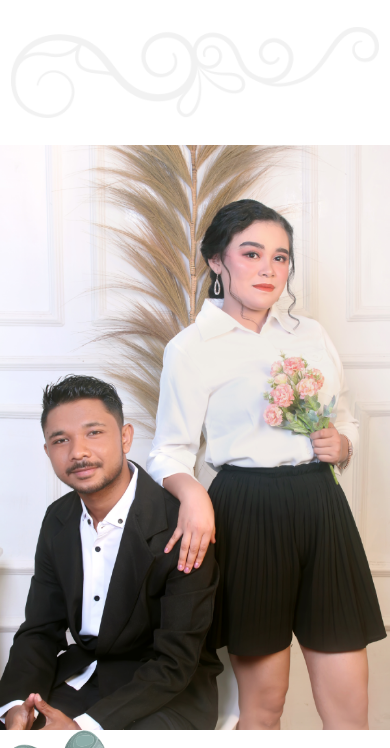
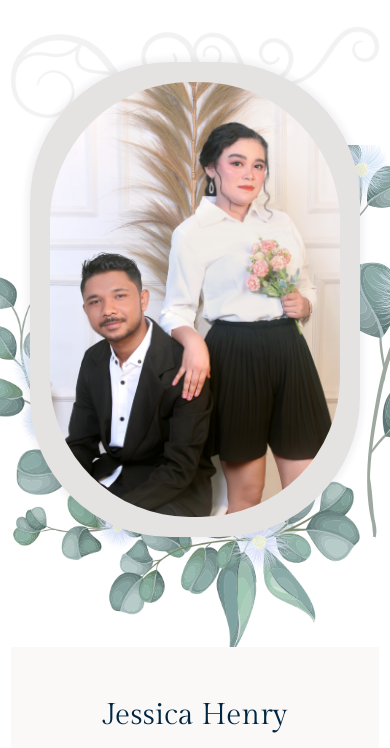
Before and after one commit to Erang89/AnokAndAflin, a plain HTML site: page index.html in a window 390 px wide. Shown: the part 305-1053 px from the top of the page. Drawn offline with Linux system fonts and the light colour scheme.

Commit message:
Add cover image on mobile view

```diff
--- /dev/null
+++ b/assets/css/costum.css
@@ -0,0 +1,35 @@
+.cover{
+  margin: 30px !important;
+  position: relative;
+  z-index: 1;
+}
+.image-box{
+  padding: 20px;
+  border-radius: 140px;
+  box-shadow:  0px 0px 6.1px 3.9px rgb(28 31 86 / 6%);
+  background: #e5e3e2;
+}
+.cover .image-box img{
+  border-radius: 140px;
+}
+
+
+.border-1, .border-2{
+  content: "";
+  width: 100%;
+  height: 100%;
+  z-index: 1000;
+  position: absolute;
+  z-index: -100;
+}
+
+.border-1{
+  bottom: -200px;
+  left: -30px;
+}
+
+.border-2
+{
+ right: -267px;
+ top: -34px;
+}
--- a/index.html
+++ b/index.html
@@ -24,6 +24,7 @@
     <link href="assets/css/jquery.fancybox.css" rel="stylesheet">
     <link href="assets/css/odometer-theme-default.css" rel="stylesheet">
     <link href="assets/sass/style.css" rel="stylesheet">
+    <link href="assets/css/costum.css" rel="stylesheet">
 </head>
 
 <body>
@@ -258,14 +259,15 @@
         <!-- end of hero slider -->
         <!-- start couple-section -->
 
-        <section class="d-md-none">
+        <section class="d-md-none" style="position: relative; margin-top: -113px;">
             <div class="cover">
                 <div class="image-box">
                     <img src="assets/images/slider/s1.png" alt="">
                 </div>
-                <div class="static-hero-shape-1"><img src="assets/images/slider/shape3.png" alt=""></div>
-                <div class="static-hero-shape-2"><img src="assets/images/slider/shape4.png" alt=""></div>
             </div>
+
+            <div class="static-hero-shape-1 border-1"><img src="assets/images/slider/shape3.png" alt=""></div>
+            <div class="static-hero-shape-2 border-2"><img src="assets/images/slider/shape4.png" alt=""></div>
         </section>
 
 
```
